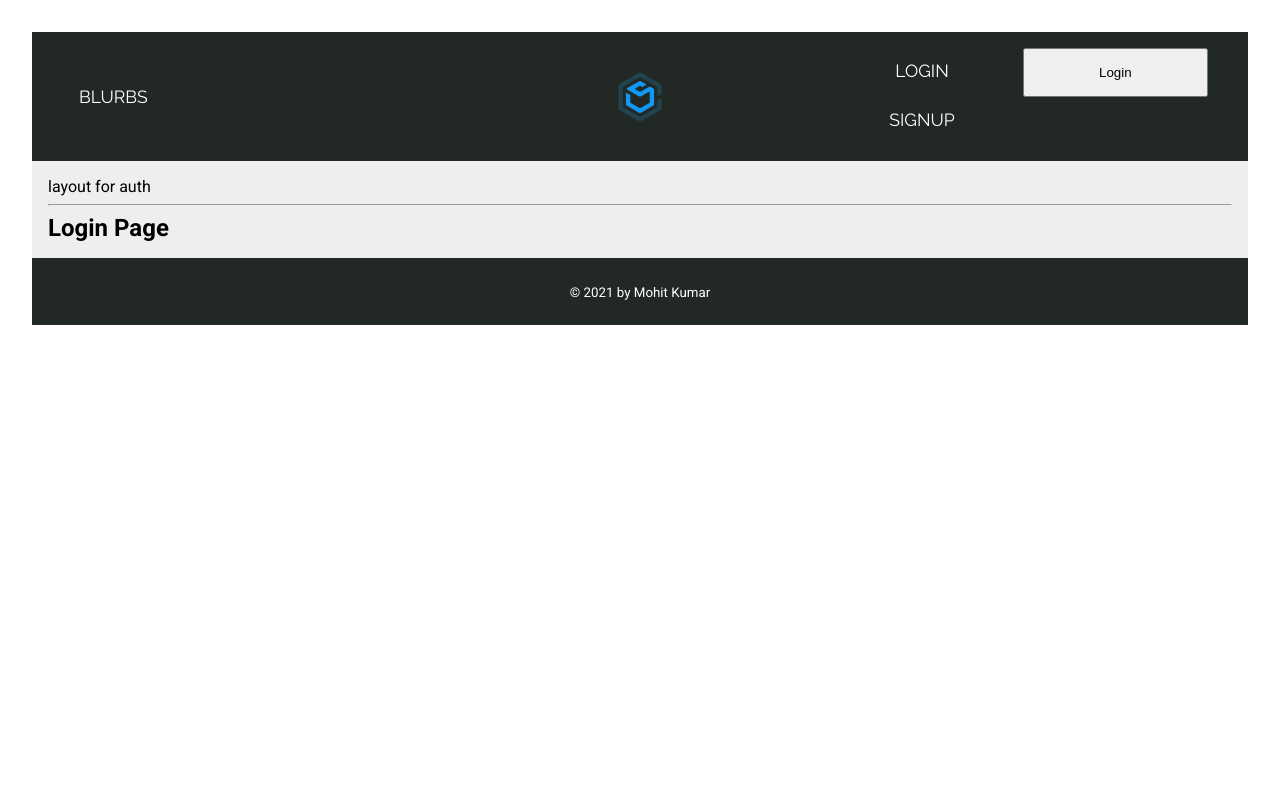
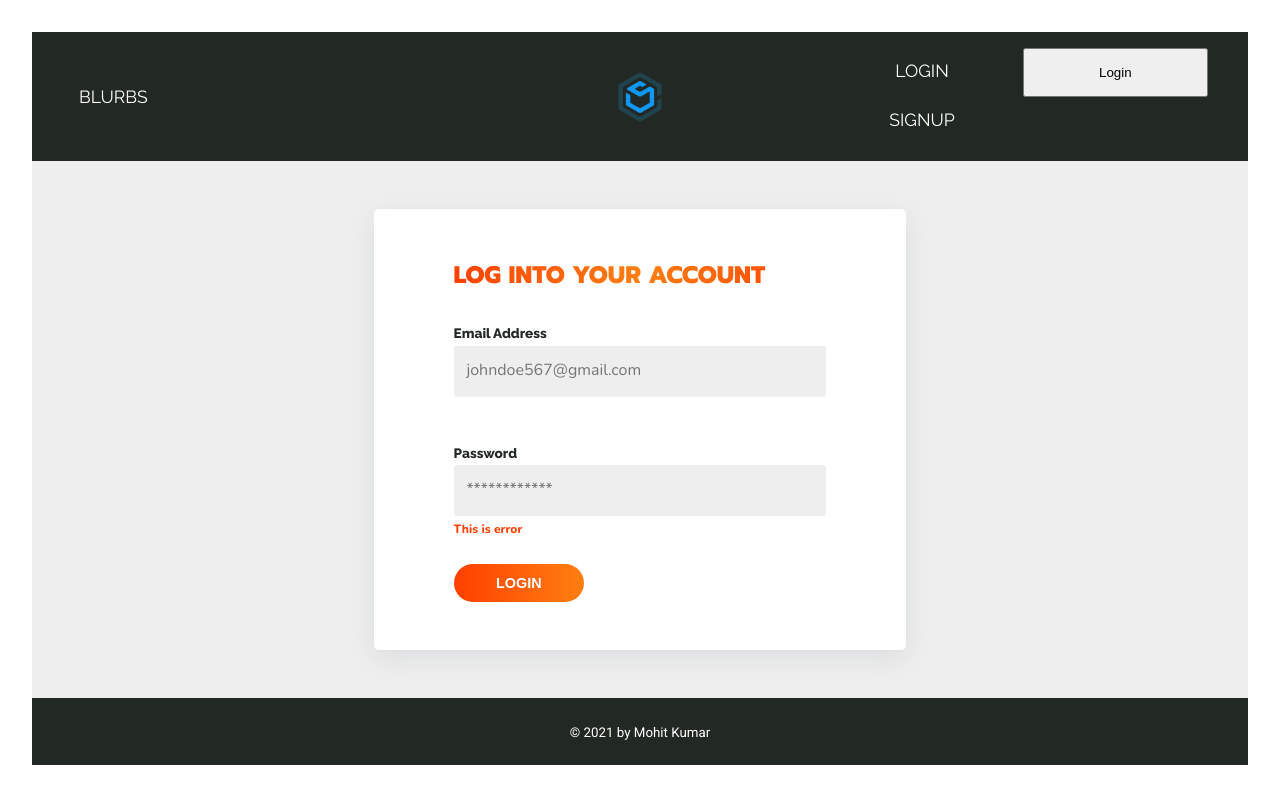
Before and after one commit to mohit-kumar-behera/blurb, a React (Create React App) app in the folder blurb-client/: page /auth/login in a window 1280 px wide. Built offline with nearby package versions, Linux system fonts and the light colour scheme.

Commit message:
design structure and style for login page

```diff
--- a/blurb-client/src/components/App.jsx
+++ b/blurb-client/src/components/App.jsx
@@ -25,8 +25,8 @@ const App = () => {
 
         <Route path="auth" element={<AuthPageLayout />}>
           <Route index element={<Navigate to="login" />} />
-          <Route path="login" element={<Login />} />
-          <Route path="signup" element={<Signup />} />
+          <Route path="login" element={<Login title="Login | Blurb" />} />
+          <Route path="signup" element={<Signup title="Signup | Blurb" />} />
         </Route>
 
         <Route path="*" element={<NoMatch title="Something went wrong" />} />
--- /dev/null
+++ b/blurb-client/src/components/Authentication/Fields/Input.css
@@ -0,0 +1,10 @@
+input {
+  padding: 0.8rem;
+  font-family: var(--font-nunito);
+  font-size: 1rem;
+  border: 1px solid var(--gray-davy);
+  border-radius: 3px;
+}
+input:focus {
+  outline: none;
+}
--- /dev/null
+++ b/blurb-client/src/components/Authentication/Fields/Input.jsx
@@ -0,0 +1,10 @@
+import React from 'react';
+
+// import stylesheet
+import './Input.css';
+
+const Input = props => {
+  return <input {...props} />;
+};
+
+export default Input;
--- a/blurb-client/src/components/Authentication/Login.jsx
+++ b/blurb-client/src/components/Authentication/Login.jsx
@@ -1,7 +1,48 @@
 import React from 'react';
 
-const Login = () => {
-  return <h2>Login Page</h2>;
+// import components
+import Input from './Fields/Input';
+
+// import custom hooks
+import useDocumentTitle from '../../CustomHook/useDocumentTitle';
+
+const Login = props => {
+  useDocumentTitle(props.title);
+
+  return (
+    <>
+      <h1 className="form-head">Log into your account</h1>
+      <form method="post" className="form">
+        <div className="form-field">
+          <label className="label">Email Address</label>
+          <Input
+            type="email"
+            placeholder="johndoe567@gmail.com"
+            className="user-input"
+            spellCheck="false"
+            required
+          />
+          <small className="error-label">This is error</small>
+        </div>
+        <div className="form-field">
+          <label className="label">Password</label>
+          <Input
+            type="password"
+            placeholder="************"
+            className="user-input"
+            spellCheck="false"
+            required
+          />
+          <small className="error-label show">This is error</small>
+        </div>
+        <div className="form-field">
+          <button type="button" className="form-action-btn">
+            Login
+          </button>
+        </div>
+      </form>
+    </>
+  );
 };
 
 export default Login;
--- a/blurb-client/src/components/Authentication/Signup.jsx
+++ b/blurb-client/src/components/Authentication/Signup.jsx
@@ -1,6 +1,11 @@
 import React from 'react';
 
-const Signup = () => {
+// import custom hooks
+import useDocumentTitle from '../../CustomHook/useDocumentTitle';
+
+const Signup = props => {
+  useDocumentTitle(props.title);
+
   return <h2>Signup Page</h2>;
 };
 
--- /dev/null
+++ b/blurb-client/src/components/Layout/Auth.css
@@ -0,0 +1,134 @@
+.authentication-wrapper {
+  margin: 2em 0;
+}
+.form-wrapper {
+  width: 45%;
+  margin: auto;
+  background-color: var(--white);
+  padding: 3rem 5rem;
+  border-radius: 5px;
+  box-shadow: rgba(149, 157, 165, 0.2) 0px 8px 24px;
+}
+.form-wrapper > *:not(:last-child) {
+  margin-bottom: 2rem;
+}
+.form-head {
+  font-weight: 800;
+  font-family: var(--font-prompt);
+  text-transform: uppercase;
+  background: -webkit-linear-gradient(
+    left,
+    var(--orange-red),
+    var(--orange-amber),
+    var(--orange-red)
+  );
+  -webkit-background-clip: text;
+  -webkit-text-fill-color: transparent;
+}
+.form {
+  font-family: var(--font-nunito);
+}
+.form-field {
+  display: grid;
+  grid-template-columns: 1fr;
+  grid-row-gap: 0.3rem;
+}
+.form-field:not(:last-child) {
+  margin-bottom: 1.7rem;
+}
+.label {
+  font-size: 0.85rem;
+  font-family: var(--font-raleway);
+  font-weight: 800;
+  color: var(--green-jungle);
+}
+.user-input {
+  background-color: var(--grey);
+  border: none;
+  border-bottom: 3.25px solid transparent;
+  transition: all 0.2s ease;
+}
+.user-input:focus {
+  box-shadow: rgba(50, 50, 93, 0.25) 0px 2px 4px -1px,
+    rgba(0, 0, 0, 0.3) 0px 1px 3px -1px;
+}
+.user-input.error {
+  border-color: var(--orange-red);
+}
+.user-input.no-error {
+  border-color: var(--green-spring);
+}
+.error-label {
+  font-size: 0.75rem;
+  font-weight: 800;
+  color: var(--orange-red);
+  visibility: hidden;
+}
+.error-label.show {
+  visibility: visible;
+}
+.form-action-btn {
+  width: 35%;
+  padding: 0.7rem 0.4rem;
+  border-radius: 100px;
+  font-size: 0.9rem;
+  text-transform: uppercase;
+  background: -webkit-linear-gradient(
+    left,
+    var(--orange-red),
+    var(--orange-amber)
+  );
+  color: var(--white);
+  font-weight: 800;
+  border: none;
+  cursor: pointer;
+
+  outline: 5px solid transparent;
+  transition: all 0.3s ease;
+}
+.form-action-btn:hover,
+.form-action-btn:focus {
+  outline-offset: 4px;
+  outline-color: var(--orange-red);
+}
+@media screen and (min-width: 1400px) {
+  .form-wrapper {
+    width: 45%;
+  }
+}
+@media screen and (min-width: 1200px) and (max-width: 1400px) {
+  .form-wrapper {
+    width: 45%;
+  }
+}
+@media screen and (min-width: 992px) and (max-width: 1200px) {
+  .form-wrapper {
+    width: 55%;
+  }
+}
+@media screen and (min-width: 768px) and (max-width: 992px) {
+  .form-wrapper {
+    width: 60%;
+  }
+}
+@media screen and (min-width: 576px) and (max-width: 768px) {
+  .form-wrapper {
+    width: 70%;
+    padding: 3rem;
+  }
+}
+@media screen and (min-width: 372px) and (max-width: 576px) {
+  .form-wrapper {
+    width: 85%;
+    padding: 2rem;
+  }
+}
+@media screen and (max-width: 372px) {
+  .form-wrapper {
+    width: 95%;
+    padding: 1rem;
+  }
+  .form-action-btn {
+    width: 45%;
+  }
+}
--- a/blurb-client/src/components/Layout/AuthPageLayout.jsx
+++ b/blurb-client/src/components/Layout/AuthPageLayout.jsx
@@ -4,15 +4,18 @@ import { Outlet } from 'react-router-dom';
 // import components
 import UnAutheticatedRoute from '../Authentication/UnAutheticatedRoute';
 
+// import stylesyheets
+import './Auth.css';
+
 class AuthPageLayout extends React.Component {
   render() {
     return (
       <UnAutheticatedRoute>
-        <>
-          <p>layout for auth</p>
-          <hr />
-          <Outlet />
-        </>
+        <div className="authentication-wrapper">
+          <div className="form-wrapper">
+            <Outlet />
+          </div>
+        </div>
       </UnAutheticatedRoute>
     );
   }
```
Also changed, not shown: blurb-client/src/components/App.css (+11 -1 lines).
